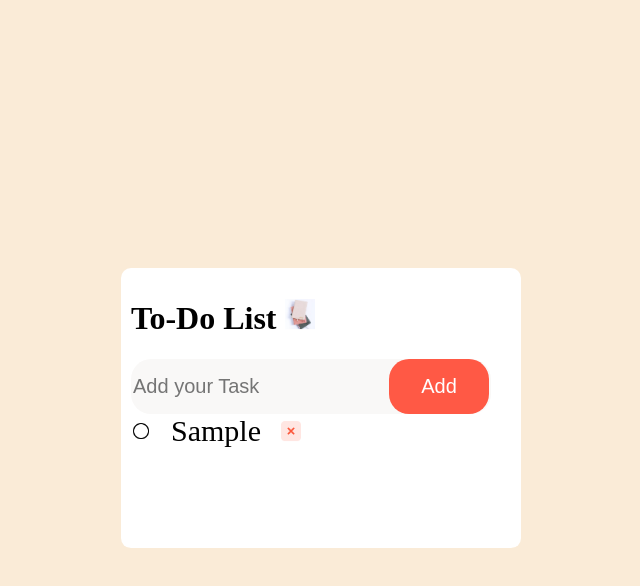
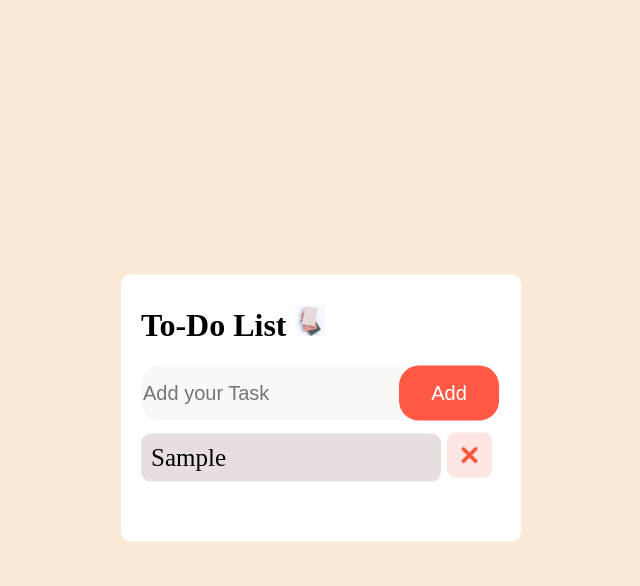
Before and after one commit to vedantBCodes/To-Do-List, a plain HTML site: page index.html in a window 1280 px wide. Both pictures are taken after typing "Sample" into the empty fields and a click on the button "Add". Shown: the whole page, without its empty margins (327-967 px from the left). Drawn offline with Linux system fonts and the light colour scheme.

Commit message:
tasks added successfully

```diff
--- a/script.js
+++ b/script.js
@@ -1,21 +1,28 @@
+const addTask = document.getElementById("tasks");
+const inputTask = document.getElementById("add");
 
-const addTask=document.getElementById("tasks");
-const inputTask=document.getElementById("add");
+function display() {
+  if (inputTask.value === "")
+  {
+    alert("Please enter a task first");
+  }
+  else
+  {
+    const task = document.createElement("div");
+    const text=`<div class="taskStyle" onclick="flip();">
+    ${inputTask.value}
+     </div>
+     <img src="cutLogo.png" alt=""class="crossLogo"  >`;
+    task.innerHTML = text;
+    task.style.fontSize="25px";
+    task.firstElementChild.id="cont";
+    addTask.appendChild(task);
+    inputTask.value = "";
+  }
+}
 
-
-
-function display()
+function flip()
 {
-    if(inputTask.value==="")
-    {
-        alert("Please enter a task first");
-    }
-    else
-    {
-        const newTask=document.createElement("div");
-        const text=`<div id="ft"><img src="radioUnchecked.png" alt="" width="20px" style="margin-right:20px" onclick="flip();" id="radiauc">${inputTask.value}<img src="cutLogo.png" alt="" width="20px" style="margin-left:20px"  onclick="remove();" ></div>`;
-        newTask.innerHTML=text;
-        tasks.appendChild(newTask);
-        inputTask.value="";
-    }
+  let div2=document.querySelector("#cont");
+  div2.classList.toggle("flipImage");
 }
--- a/style.css
+++ b/style.css
@@ -34,10 +34,34 @@
     background-color: antiquewhite;
 }
 #container2{
-    padding:10px 10px 100px 10px;
+    padding:10px 10px 60px 20px;
     border-radius: 10px;
     background-color:white; ;
 }
 #ft{
     font-size: 30px;
 }
+
+.taskStyle{
+    width: 280px;
+    display: inline-block;
+    background-color:rgb(231, 222, 222);
+    border-radius:10px;
+    padding:10px;
+    margin-top:10px;
+
+}
+    /* content:url("radioChecked.png"); */
+    /* background: url(radioChecked.png); */
+.flipImage{
+    background-color:rgb(198, 192, 192);
+    text-decoration: line-through;
+  }
+.crossLogo{
+    width: 45px;
+    position: relative;
+    /* right:20px; */
+    top:12px;
+    right: 0px;
+
+}
```
